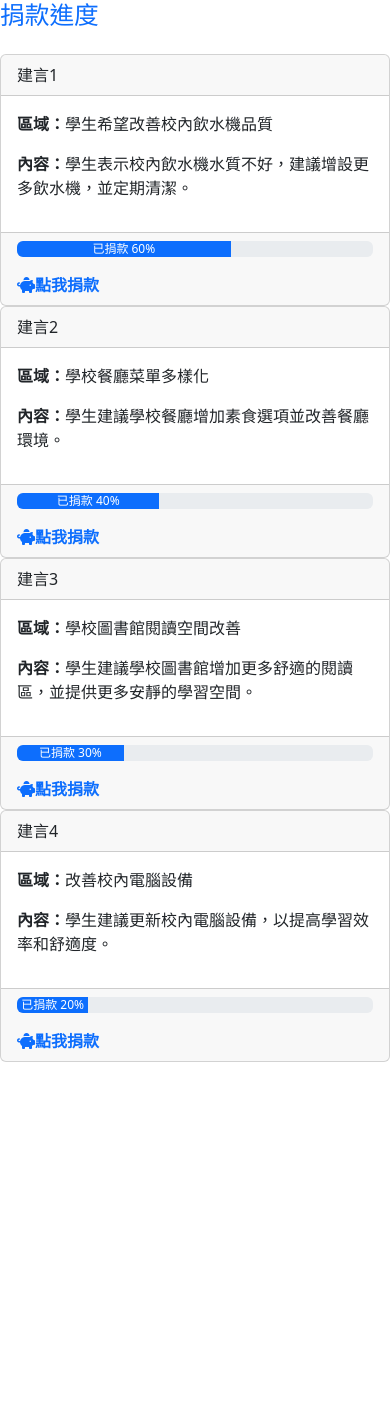
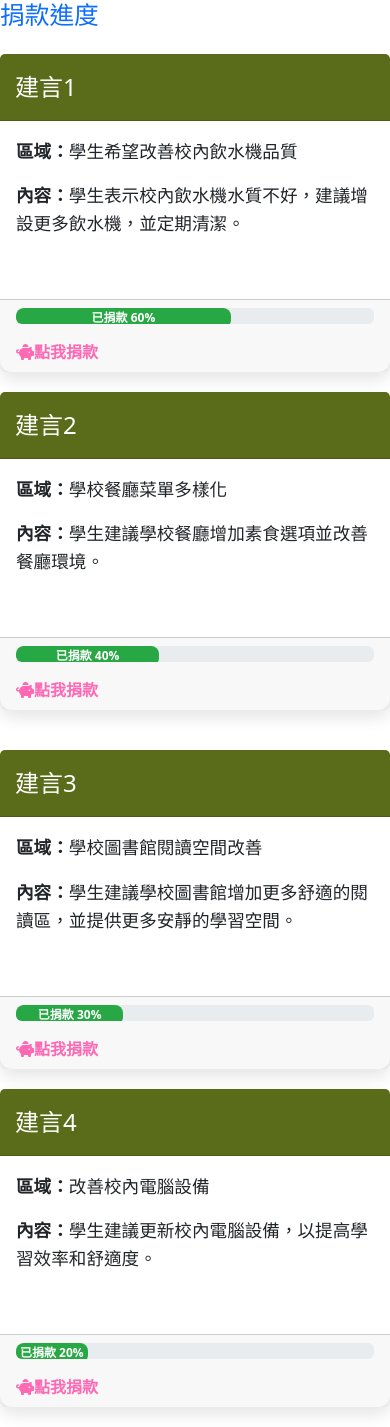
Before and after one commit to SA5202/SA, a PHP site: page /donate.php in a window 390 px wide. Before the commit the page ends 1062 px from the top, so only its background shows below. Run offline with PHP 8.4, Linux system fonts and the light colour scheme; some libraries are stand-ins or nearby versions.

Commit message:
調整用iframe後的bug

```diff
--- a/donate.php
+++ b/donate.php
@@ -16,6 +16,160 @@
     <link rel="stylesheet" href="https://fonts.googleapis.com/css2?family=Noto+Serif+TC:wght@550&display=swap">
     <link rel="stylesheet" href="https://cdnjs.cloudflare.com/ajax/libs/font-awesome/6.5.0/css/all.min.css">
 
+
+    <style>
+        .card {
+            margin-bottom: 30px;
+            border-radius: 12px;
+            border: none;
+            box-shadow: 0 8px 20px rgba(0, 0, 0, 0.1);
+        }
+
+        .card-header {
+            background-color: rgb(90, 108, 26);
+            color: white;
+            font-size: 1.5rem;
+            font-weight: 500;
+            padding: 15px;
+            border-radius: 12px 12px 0 0;
+        }
+
+        .progress-bar {
+            height: 20px;
+            background-color: #28a745;
+            font-weight: bold;
+            text-align: center;
+            line-height: 20px;
+            border-radius: 8px;
+        }
+
+        .footer {
+            text-align: center;
+            padding: 20px;
+            background: rgb(90, 108, 26);
+            color: white;
+            position: fixed;
+            bottom: 0;
+            width: 100%;
+        }
+
+        .text-link {
+            color: rgb(1, 1, 1);
+            text-decoration: none;
+        }
+
+        .text-link:hover {
+            text-decoration: underline;
+        }
+
+        .row {
+            margin-top: 40px;
+        }
+
+        .icon {
+            font-size: 2rem;
+            margin-right: 10px;
+        }
+
+        .content-title {
+            font-size: 1.25rem;
+            font-weight: 600;
+            margin-bottom: 15px;
+        }
+
+        .card-body p {
+            font-size: 1.1rem;
+            line-height: 1.6;
+        }
+
+        .btn-custom {
+            border-radius: 50px;
+            padding: 10px 30px;
+            font-size: 1.1rem;
+            transition: background-color 0.3s, transform 0.3s;
+            box-shadow: 0px 4px 8px rgba(0, 0, 0, 0.2);
+        }
+
+        .btn-custom:hover {
+            background-color: #6f8c3c;
+            transform: translateY(-5px);
+        }
+
+        .btn-custom-logout {
+            background-color: #d9534f;
+            border-color: #d43f00;
+        }
+
+        .btn-custom-logout:hover {
+            background-color: #c9302c;
+            border-color: #ac2925;
+        }
+
+        /* Align login/logout button to the top right */
+        .btn-position {
+            position: fixed;
+            top: 10px;
+            right: 10px;
+            z-index: 200;
+        }
+
+        /* Back to Top Button */
+        .back-to-top {
+            position: fixed;
+            bottom: 20px;
+            right: 20px;
+            background-color: rgba(0, 0, 0, 0.5);
+            color: white;
+            font-size: 1.5rem;
+            padding: 10px 15px;
+            border-radius: 50%;
+            transition: background-color 0.3s, transform 0.3s;
+            box-shadow: 0px 4px 8px rgba(0, 0, 0, 0.2);
+            cursor: pointer;
+            z-index: 300;
+        }
+
+        .back-to-top:hover {
+            background-color: rgba(0, 0, 0, 0.7);
+            transform: translateY(-5px);
+        }
+        /*捐款卡片 */
+        .card-custom {
+            height: 100%;
+            display: flex;
+            flex-direction: column;
+        }
+
+        .card-body {
+            flex-grow: 1;
+        }
+
+        .card-footer {
+            margin-top: auto;
+        }
+
+        .row {
+            margin-top: 20px;
+        }
+
+        .col-md-6 {
+            margin-bottom: 20px;
+        }
+
+        .card {
+            box-shadow: 0 8px 16px rgba(0, 0, 0, 0.1);
+            border-radius: 12px;
+            transition: transform 0.3s ease-in-out;
+        }
+
+        .card:hover {
+            transform: translateY(-5px);
+        }
+        .text-pink {
+            color: #ff69b4; /* 粉紅色 */
+        }
+
+    </style>
 </head>
 
 <body>
--- a/make_suggestions.php
+++ b/make_suggestions.php
@@ -21,9 +21,11 @@ if (!isset($_SESSION['username'])) {
     <link rel="preconnect" href="https://fonts.googleapis.com">
     <link rel="preconnect" href="https://fonts.gstatic.com" crossorigin>
     <link rel="stylesheet" href="https://fonts.googleapis.com/css2?family=Noto+Serif+TC:wght@550&display=swap">
+
 </head>
 
 <body>
+
     <div class="main-content">
         <h2 class="content-title">提出建言</h2>
         <form action="submit_suggestion.php" method="POST" class="suggestion-form">
```
Also changed, not shown: index.php (+4 -39 lines).
